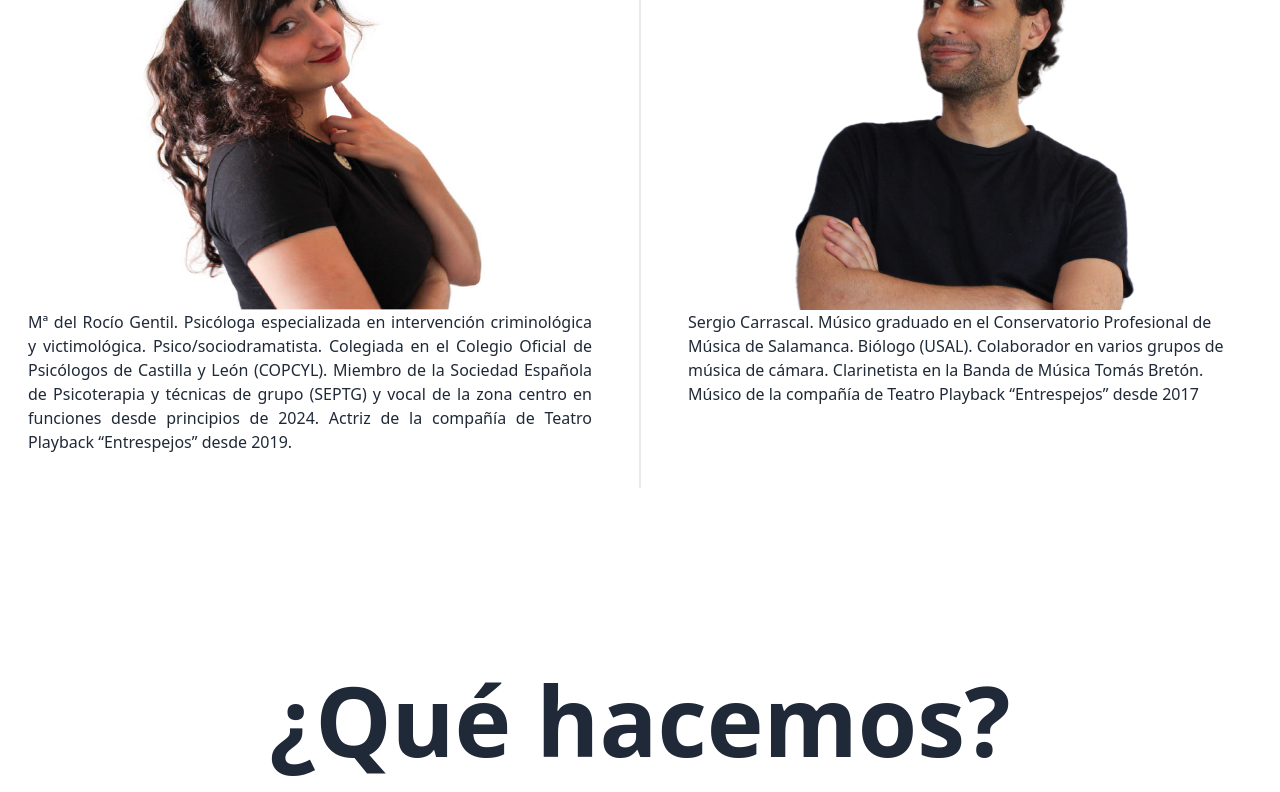
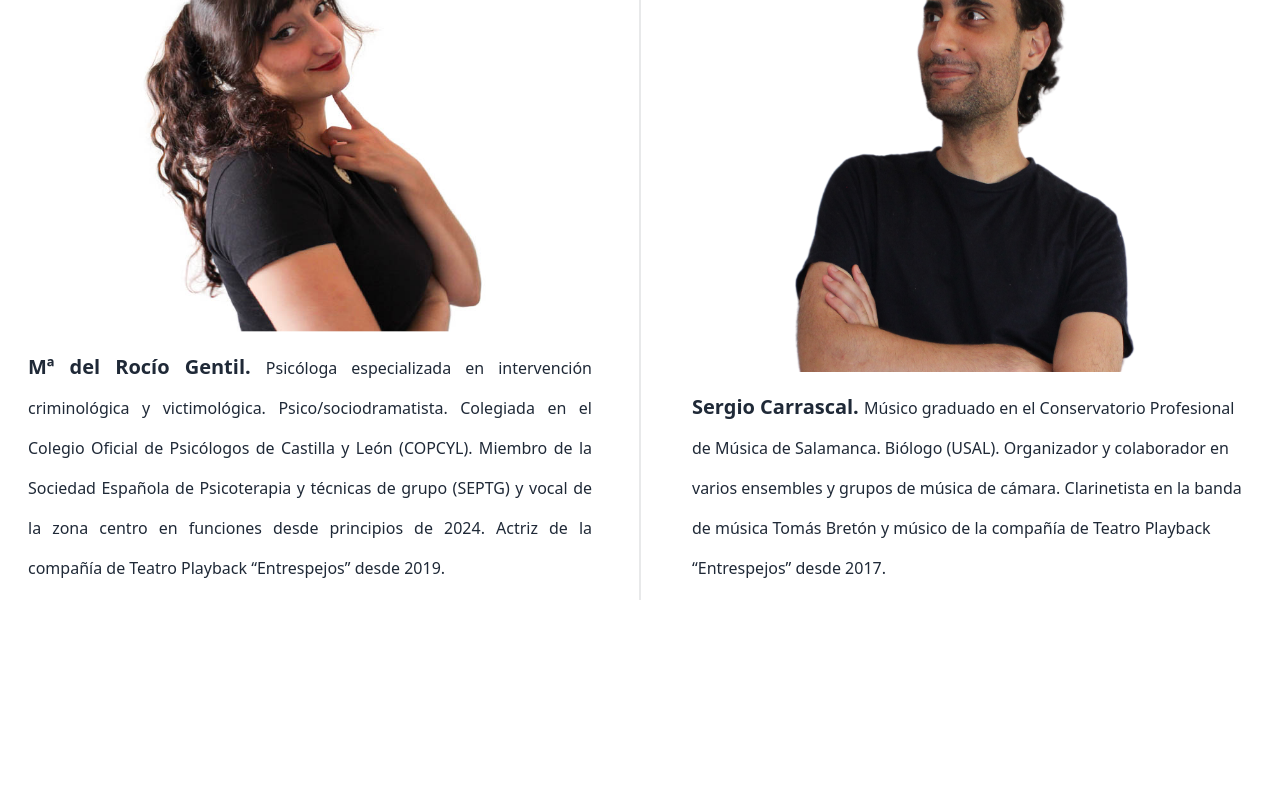
Before and after one commit to scsanchez/equi-ethos, a React (Vite) app: page / in a window 1280 px wide. Shown: the part 2624-3416 px from the top of the page. Built offline with nearby package versions, Linux system fonts and the light colour scheme.

Commit message:
profile text format

```diff
--- a/src/components/Profile.tsx
+++ b/src/components/Profile.tsx
@@ -10,11 +10,13 @@ export const Profile = () => {
       >
         ¿Quienes somos?
       </div>
-      <div className="flex flex-col w-full lg:flex-row">
+      <div className="flex flex-col w-full lg:flex-row leading-10">
         <div className="flex-1 h-auto card  rounded-box place-items-center p-3 text-justify ml-3 mr-3">
           <img src={rocio} alt="Rocío Gentil"  style={{ width: '70%', height: '70%' }}/>
-          <p className="ml-1">
-            Mª del Rocío Gentil. Psicóloga especializada en intervención
+          <p className="ml-1 mt-4">
+
+          <span className="font-bold text-xl">Mª del Rocío Gentil. </span>
+            Psicóloga especializada en intervención
             criminológica y victimológica. Psico/sociodramatista. Colegiada en
             el Colegio Oficial de Psicólogos de Castilla y León (COPCYL).
             Miembro de la Sociedad Española de Psicoterapia y técnicas de grupo
@@ -26,10 +28,12 @@ export const Profile = () => {
         <div className="divider lg:divider-horizontal"></div>
         <div className="flex-1 h-auto card  rounded-box place-items-center p-3 ml-3 mr-3">
         <img src={sergio} alt="Sergio Carrascal"  style={{ width: '70%', height: '70%' }}/>
-          Sergio Carrascal. Músico graduado en el Conservatorio Profesional de
-          Música de Salamanca. Biólogo (USAL). Colaborador en varios grupos de
-          música de cámara. Clarinetista en la Banda de Música Tomás Bretón.
-          Músico de la compañía de Teatro Playback “Entrespejos” desde 2017
+        <p className="ml-1 mt-4">
+        <span className="font-bold text-xl">Sergio Carrascal. </span>
+          Músico graduado en el Conservatorio Profesional de
+          Música de Salamanca. Biólogo (USAL). Organizador y colaborador en varios ensembles y grupos de
+          música de cámara. Clarinetista en la banda de música Tomás Bretón y músico de la compañía de Teatro Playback “Entrespejos” desde 2017.
+          </p>
         </div>
       </div>
     </>
```
